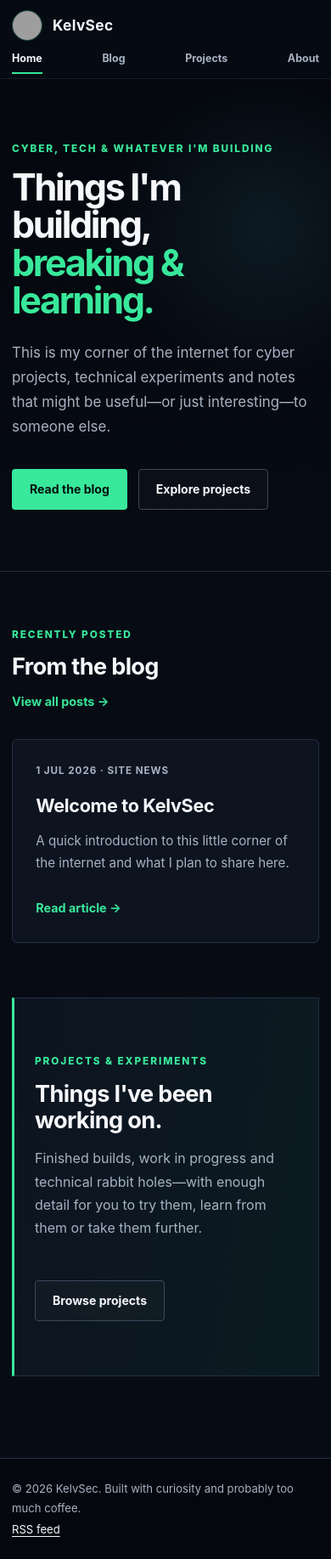
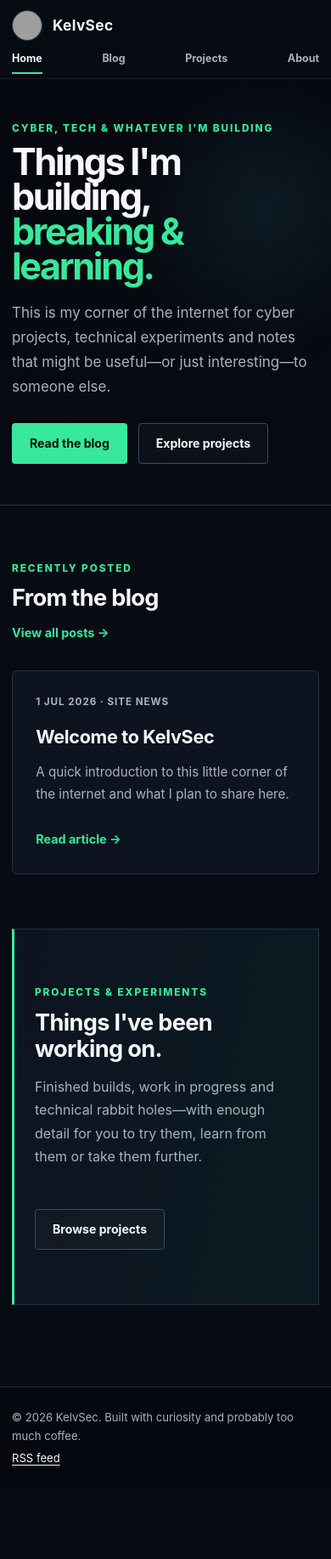
Before and after one commit to kelvsec/kelvsec.github.io, a Jekyll site: the page built from index.md, in a window 390 px wide. Shown: the whole page at 85% size. Built offline with Jekyll 4.4.1, drawn with Linux system fonts in a browser that asks for light colours; after the commit the page ends 1751 px from its top, so only the background shows below that; grey boxes are pictures that could not be loaded.

Commit message:
Tighten page heading spacing

```diff
--- a/assets/css/kelvsec.css
+++ b/assets/css/kelvsec.css
@@ -40,12 +40,13 @@ img { max-width: 100%; height: auto; }
 .site-nav a[aria-current="page"]::after { content: ""; position: absolute; left: 0; right: 0; bottom: -.65rem; height: 2px; background: var(--accent); }
 
 .hero { overflow: hidden; border-bottom: 1px solid var(--line); background: radial-gradient(circle at 80% 30%, rgba(34,73,89,.28), transparent 36%), linear-gradient(180deg, var(--bg-deep), var(--bg)); }
-.hero-grid { min-height: 650px; display: grid; grid-template-columns: 1.2fr .8fr; align-items: center; gap: 4rem; padding-block: 5rem; }
-.eyebrow { margin: 0 0 .8rem; color: var(--accent); font-size: .74rem; font-weight: 800; letter-spacing: .16em; text-transform: uppercase; }
-.hero h1, .page-intro h1, .article-header h1 { margin: 0; max-width: 850px; font-size: clamp(2.7rem, 6.2vw, 5.5rem); line-height: 1.03; letter-spacing: -.055em; }
+.hero-grid { min-height: 570px; display: grid; grid-template-columns: 1.2fr .8fr; align-items: center; gap: 4rem; padding-block: 3.5rem; }
+.hero-copy { align-self: start; }
+.eyebrow { margin: 0 0 .6rem; color: var(--accent); font-size: .74rem; font-weight: 800; letter-spacing: .16em; text-transform: uppercase; }
+.hero h1, .page-intro h1, .article-header h1 { margin: 0; max-width: 850px; font-size: clamp(2.7rem, 6.2vw, 5.5rem); line-height: .95; letter-spacing: -.055em; }
 .hero h1 span { color: var(--accent); }
-.hero-lede { max-width: 650px; margin: 1.6rem 0 0; color: var(--muted); font-size: clamp(1.06rem, 2vw, 1.25rem); }
-.hero-actions { display: flex; flex-wrap: wrap; gap: .8rem; margin-top: 2.2rem; }
+.hero-lede { max-width: 650px; margin: 1.25rem 0 0; color: var(--muted); font-size: clamp(1.06rem, 2vw, 1.25rem); }
+.hero-actions { display: flex; flex-wrap: wrap; gap: .8rem; margin-top: 1.75rem; }
 .button { display: inline-flex; align-items: center; justify-content: center; min-height: 48px; padding: .65rem 1.25rem; border: 1px solid transparent; border-radius: 4px; font-size: .88rem; font-weight: 750; text-decoration: none; transition: transform .15s ease, border-color .15s ease, background .15s ease; }
 .button:hover { transform: translateY(-2px); }
 .button-primary { background: var(--accent); color: #04120c; }
@@ -71,7 +72,7 @@ img { max-width: 100%; height: auto; }
 .projects-callout { display: flex; align-items: center; justify-content: space-between; gap: 3rem; margin-bottom: 6rem; padding-inline: clamp(1.5rem, 4vw, 3rem); border: 1px solid var(--line); border-left: 3px solid var(--accent); background: linear-gradient(100deg, var(--surface), rgba(14,37,42,.6)); }
 .projects-callout p:not(.eyebrow) { max-width: 700px; margin-bottom: 0; color: var(--muted); }
 
-.page-intro { padding-block: 6rem 4rem; }
+.page-intro { padding-block: 3.5rem 3rem; }
 .page-intro h1 { max-width: 950px; font-size: clamp(2.5rem, 5.5vw, 4.8rem); }
 .page-intro > p:last-child { max-width: 760px; margin: 1.5rem 0 0; color: var(--muted); font-size: 1.15rem; }
 .narrow { max-width: 950px; margin-left: max(20px, calc((100% - var(--max)) / 2)); }
@@ -83,7 +84,7 @@ img { max-width: 100%; height: auto; }
 .list-item p { max-width: 750px; margin: .5rem 0 0; color: var(--muted); }
 .mini-tags { color: var(--accent) !important; font-size: .78rem; text-transform: uppercase; letter-spacing: .07em; }
 
-.article { max-width: 820px; padding-block: 5rem 7rem; }
+.article { max-width: 820px; padding-block: 3.5rem 6rem; }
 .article-header { padding-bottom: 2.5rem; border-bottom: 1px solid var(--line); }
 .article-header h1 { font-size: clamp(2.4rem, 5vw, 4.5rem); }
 .lede { margin: 1.25rem 0; color: var(--muted); font-size: 1.15rem; }
@@ -121,7 +122,7 @@ img { max-width: 100%; height: auto; }
 .footer-inner a { color: var(--text); text-underline-offset: 3px; }
 
 @media (max-width: 800px) {
-  .hero-grid { min-height: auto; grid-template-columns: 1fr; gap: 3rem; padding-block: 4.5rem; }
+  .hero-grid { min-height: auto; grid-template-columns: 1fr; gap: 3rem; padding-block: 3rem; }
   .hero-mark { display: none; }
   .card-grid { grid-template-columns: 1fr; }
   .card { min-height: 240px; }
@@ -139,9 +140,9 @@ img { max-width: 100%; height: auto; }
   .site-nav a[aria-current="page"]::after { bottom: -.45rem; }
   .section { padding-block: 4rem; }
   .section-heading { align-items: flex-start; flex-direction: column; gap: .8rem; }
-  .page-intro { padding-block: 4rem 2.5rem; }
+  .page-intro { padding-block: 3rem 2.5rem; }
   .list-item { grid-template-columns: 1fr; gap: .4rem; }
-  .article { padding-block: 4rem; }
+  .article { padding-block: 3rem 4rem; }
   .footer-inner { align-items: flex-start; flex-direction: column; justify-content: center; gap: .2rem; padding-block: 1.5rem; }
   .footer-inner p { margin: 0; }
 }
```
